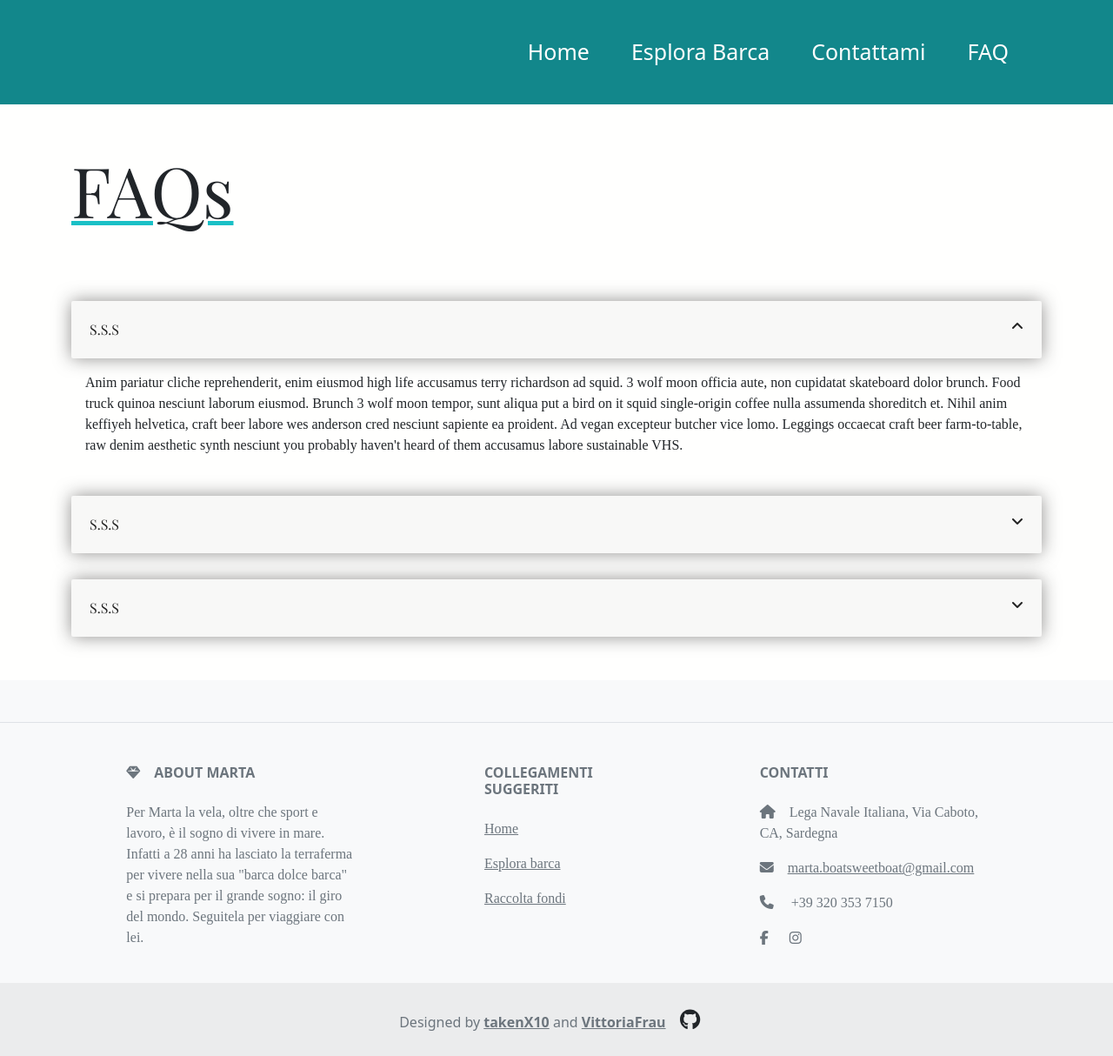
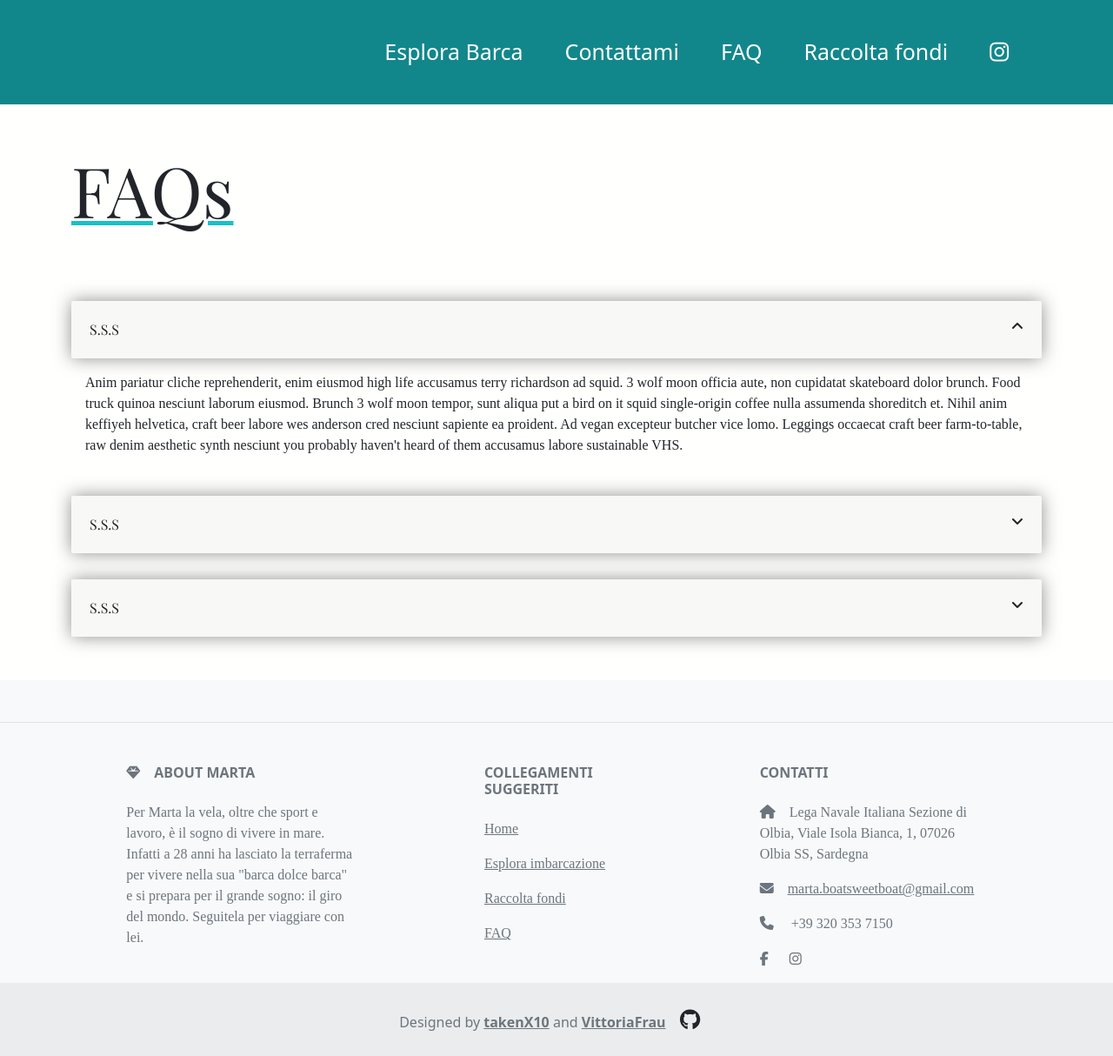
Before and after one commit to takenX10/BoatSweetBoat, a React (Vite) app in the folder client/BoatSweetBoat/: page /faq in a window 1280 px wide. Shown: the whole page at 87% size. Built offline with nearby package versions, Linux system fonts and the light colour scheme; a web font is replaced by a local one.

Commit message:
Small fixes

```diff
--- a/client/BoatSweetBoat/src/layouts/Footer.jsx
+++ b/client/BoatSweetBoat/src/layouts/Footer.jsx
@@ -36,19 +36,21 @@ const Footer = () => {
             <a href="#" class="text-reset">Home</a>
           </p>
           <p>
-            <a href="#!" class="text-reset">Esplora barca</a>
+            <a href="/esplora-imbarcazione" class="text-reset">Esplora imbarcazione</a>
           </p>
           <p>
             <a href="https://www.gofundme.com/f/italiaavela?utm_campaign=p_na+share-sheet&utm_medium=copy_link&utm_source=customer" class="text-reset">Raccolta fondi</a>
           </p>
-
+          <p>
+            <a href="/faq" class="text-reset">FAQ</a>
+          </p>
         </div>
 
         <div class="col-md-4 col-lg-3 col-xl-3 mx-auto mb-md-0 mb-4">
           <h6 class="text-uppercase fw-bold mb-4">
             Contatti
           </h6>
-          <p><i class="fas fa-home me-3" />Lega Navale Italiana, Via Caboto, CA, Sardegna</p>
+          <p><i class="fas fa-home me-3" />Lega Navale Italiana Sezione di Olbia, Viale Isola Bianca, 1, 07026 Olbia SS, Sardegna</p>
           <p>
             <i class="fas fa-envelope me-3"></i>
             <a class="text-reset" href="mailto:marta.boatsweetboat@gmail.com">marta.boatsweetboat@gmail.com</a>
--- a/client/BoatSweetBoat/src/layouts/Navbar.jsx
+++ b/client/BoatSweetBoat/src/layouts/Navbar.jsx
@@ -93,9 +93,7 @@ export default function Navbar() {
                     </button>
                     <div className="collapse navbar-collapse justify-content-end me-5" id="navbarNav">
                         <ul className="navbar-nav">
-                            <li className="nav-item mx-3">
-                                <a className="nav-link active" aria-current="page" href="/">Home</a>
-                            </li>
+
                             <li className="nav-item mx-3">
                                 <a className="nav-link" href="/esplora-imbarcazione">Esplora Barca</a>
                             </li>
@@ -105,6 +103,15 @@ export default function Navbar() {
                             <li className="nav-item mx-3">
                                 <a className="nav-link" href="/faq">FAQ</a>
                             </li>
+
+                            <li className="nav-item mx-3">
+                                <a className="nav-link" href="https://www.gofundme.com/f/italiaavela?utm_campaign=p_na+share-sheet&utm_medium=copy_link&utm_source=customer">Raccolta fondi</a>
+                            </li>
+                            <li className="nav-item mx-3">
+                            <a href="https://www.instagram.com/marta_magnano/" class="nav-link">
+                                <i class="fab fa-instagram"></i>
+                            </a>
+                            </li>
                         </ul>
                     </div>
                 </div>
--- a/client/BoatSweetBoat/src/layouts/Navbar.scss
+++ b/client/BoatSweetBoat/src/layouts/Navbar.scss
@@ -51,6 +51,10 @@
     font-size: 1.563rem;
 }
 
+.nav-link:hover {
+    color: $acqua !important;
+}
+
 .nav-expanded-link {
     text-decoration: underline;
     color: $white !important;
--- a/client/BoatSweetBoat/src/pages/Home/Home.jsx
+++ b/client/BoatSweetBoat/src/pages/Home/Home.jsx
@@ -62,6 +62,8 @@ const About = ({ img }) => {
                         <p className='about-description text-wrap'>
                             Lorem ipsum, dolor sit amet consectetur adipisicing elit. Recusandae, id rem vero sequi quasi, commodi eveniet eaque quod at possimus consectetur error perferendis omnis itaque a maiores soluta. Lorem ipsum dolor sit amet consectetur adipisicing elit. Qui nam.
                         </p>
+
+
                     </div>
                     <div className="col-0 col-lg-6 d-none d-lg-flex about-image" style={{ backgroundImage: `url(${img})` }}></div>
                 </div>
@@ -188,7 +190,7 @@ const Sponsor = ({ imgList }) => {
                         <div className="container-fluid">
                             <div className="row justify-content-center align-items-center my-5">
                                 <div className="col-12 justify-content-center d-flex  ">
-                                    <h1 className='sponsor-title p-3'>Nomine</h1>
+                                    <h1 className='sponsor-title p-3'>Stampa</h1>
                                 </div>
                                 <div className="col-2 icon">
                                     <FontAwesomeIcon
```
